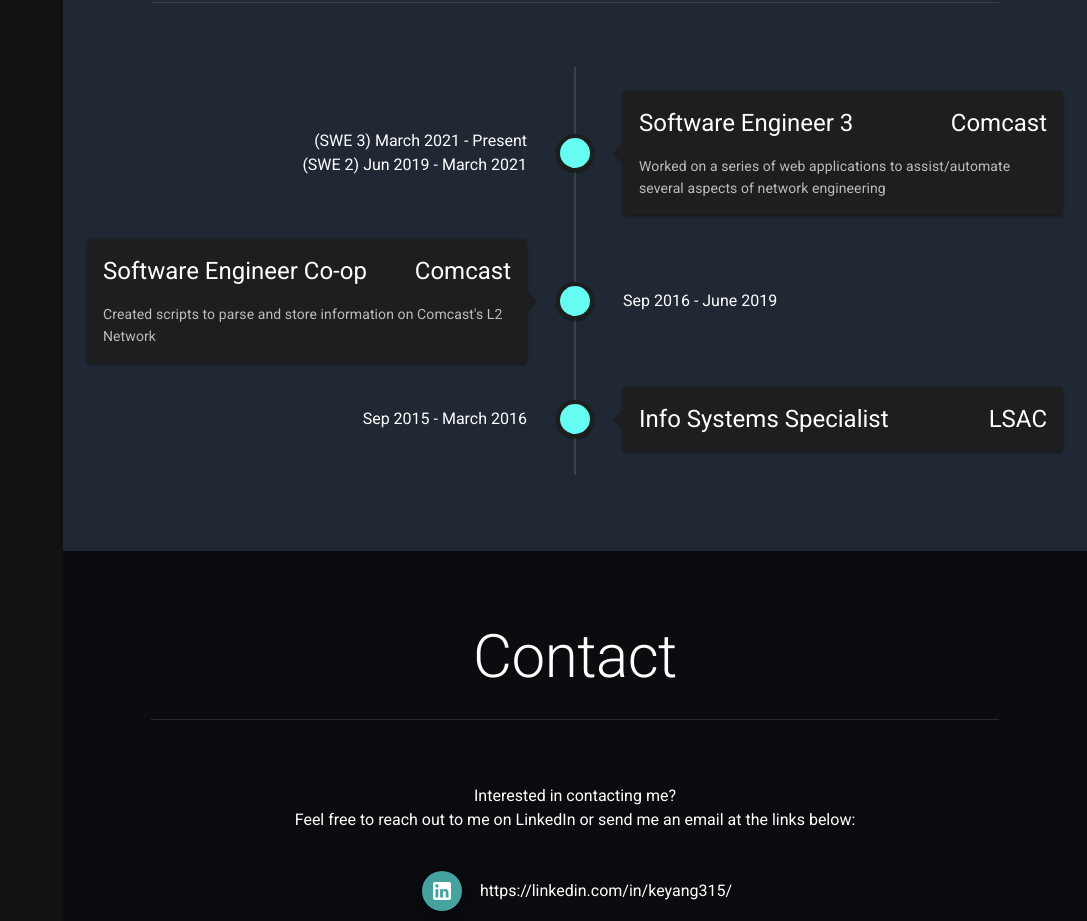
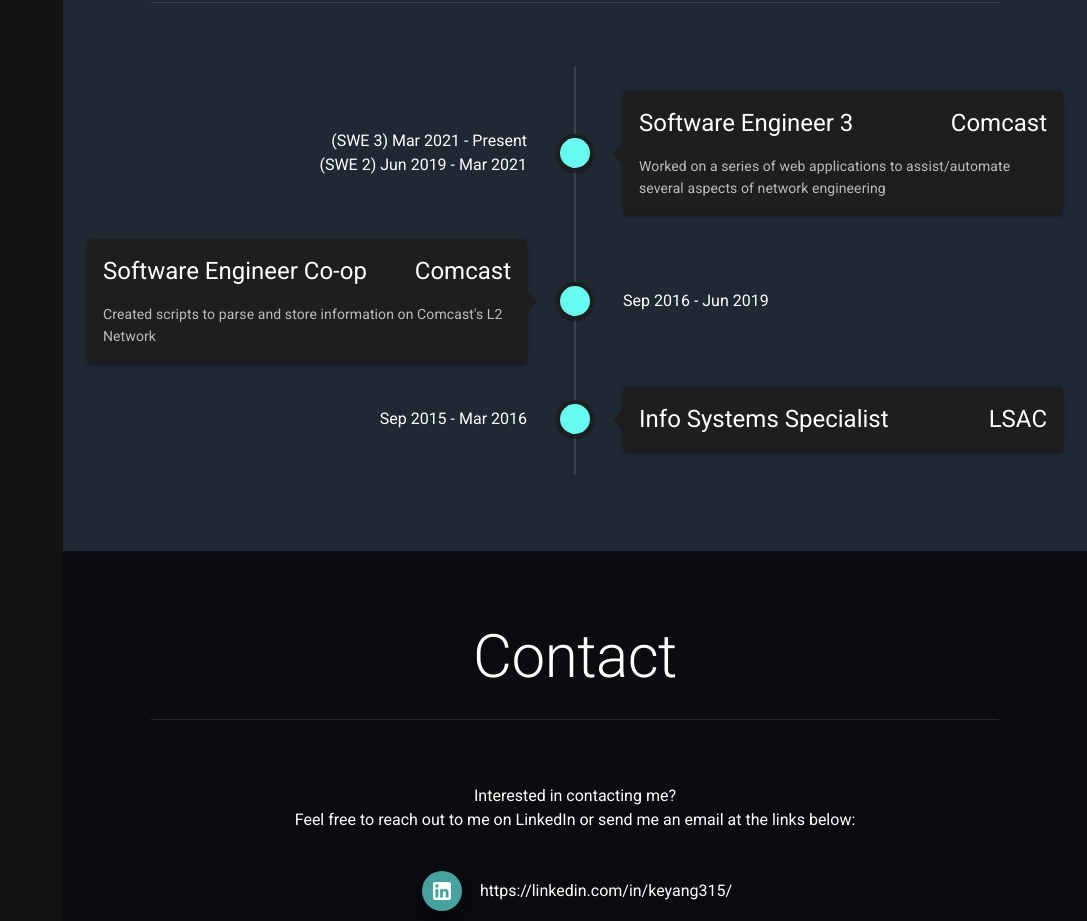
Before and after one commit to JustKievn/kevinyang.org, a Nuxt app: page / in a window 1280 px wide. Shown: the part 2440-3361 px from the top of the page, without its empty margins (193-1280 px from the left). Built offline with nearby package versions, Linux system fonts and the light colour scheme.

Commit message:
experience date formatting

```diff
--- a/components/ExperienceSection.vue
+++ b/components/ExperienceSection.vue
@@ -32,18 +32,18 @@
           position: 'Software Engineer 3',
           company: 'Comcast',
           text: 'Worked on a series of web applications to assist/automate several aspects of network engineering',
-          time: ['(SWE 3) March 2021 - Present', '(SWE 2) Jun 2019 - March 2021'],
+          time: ['(SWE 3) Mar 2021 - Present', '(SWE 2) Jun 2019 - Mar 2021'],
         },
         {
           position: 'Software Engineer Co-op',
           company: 'Comcast',
           text: "Created scripts to parse and store information on Comcast's L2 Network",
-          time: ['Sep 2016 - June 2019'],
+          time: ['Sep 2016 - Jun 2019'],
         },
         {
           position: 'Info Systems Specialist',
           company: 'LSAC',
-          time: ['Sep 2015 - March 2016'],
+          time: ['Sep 2015 - Mar 2016'],
         },
       ],
     }
```
